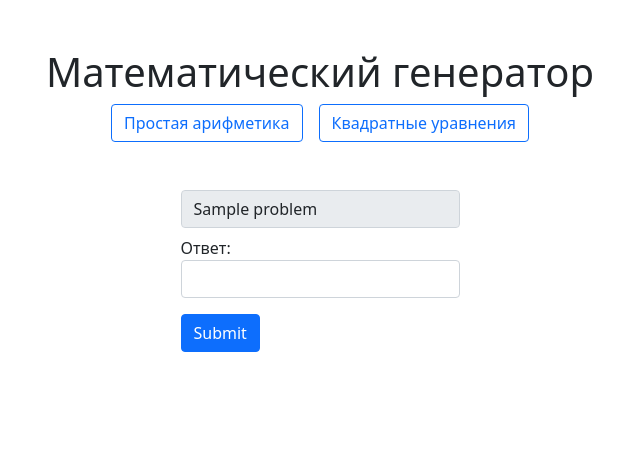
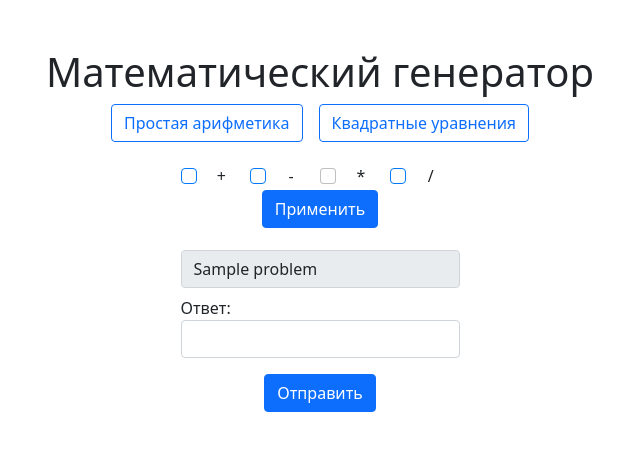
Before and after one commit to rowdyslav/MathCube, a Python web app: template templates/pages/generator.html in a window 1280 px wide. Shown: the part 103-554 px from the top of the page, without its empty margins (320-960 px from the left). Run offline with Jinja, Linux system fonts and the light colour scheme; the template is opened without the code that fills it: most values are stand-ins (such as "Sample title", 1, 10 or a date in 2020).

Commit message:
front changes

```diff
--- /dev/null
+++ b/static/css/generator.css
@@ -0,0 +1,7 @@
+:root {
+    --main-color: #0179FA;
+}
+
+#sumCheck, #difCheck, #MultCheck, #divCheck {
+    border-color: var(--main-color);
+}
--- a/templates/base.html
+++ b/templates/base.html
@@ -13,6 +13,7 @@
     <link rel="stylesheet" href="{{ url_for('static', filename='css/login.css') }}">
     <link rel="stylesheet" href="{{ url_for('static', filename='css/profile.css') }}">
     <link rel="stylesheet" href="{{ url_for('static', filename='css/style.css') }}">
+    <link rel="stylesheet" href="{{ url_for('static', filename='css/generator.css') }}">
     <script src="{{ url_for('static', filename='js/bootstrap.bundle.min.js') }}"></script>
     <title>Document</title>
 </head>
--- a/templates/pages/generator.html
+++ b/templates/pages/generator.html
@@ -19,6 +19,9 @@
                                     </div>
                                     <div class="modal-body">
                                         {{ message }}
+                                        {% if message == "Неправильно!" %}
+                                            Правильный ответ: {{ correct_answer }}
+                                        {% endif %}
                                     </div>
                                     <div class="modal-footer">
                                         <button type="button" class="btn btn-secondary" data-bs-dismiss="modal">Ок
@@ -47,7 +50,34 @@
                 Квадратные уравнения
             </a>
         </div>
-        <form method="POST" class="w-25 mx-auto my-5">
+
+        {% if category != "quadratic_equation" %}
+            <div>
+                <form method="POST" class="form-control border-0 w-25 mx-auto text-center mt-3">
+                    <div class="row">
+                        <div class="col-3 form-check">
+                            <input type="checkbox" name="sumCheck" class="form-check-input" id="sumCheck" {% if '+' in sample_opers %}{{ "checked" }}{% endif %}>
+                            <label class="form-check-label" for="sumCheck">+</label>
+                        </div>
+                        <div class="col-3 form-check">
+                            <input type="checkbox" name="difCheck" class="form-check-input" id="difCheck" {% if '-' in sample_opers %}{{ "checked" }}{% endif %}>
+                            <label class="form-check-label" for="difCheck">-</label>
+                        </div>
+                        <div class="col-3 form-check">
+                            <input type="checkbox" name="mulCheck" class="form-check-input" id="mulCheck" {% if '*' in sample_opers %}{{ "checked" }}{% endif %}>
+                            <label class="form-check-label" for="MultCheck">*</label>
+                        </div>
+                        <div class="col-3 form-check">
+                            <input type="checkbox" name="divCheck" class="form-check-input" id="divCheck" {% if '/' in sample_opers %}{{ "checked" }}{% endif %}>
+                            <label class="form-check-label" for="divCheck">/</label>
+                        </div>
+                    </div>
+                    <button type="submit" name="submit_btn" value="apply" class="btn btn-primary">Применить</button>
+                </form>
+            </div>
+        {% endif %}
+
+        <form method="POST" class="w-25 mx-auto my-3">
             <div class="form-group my-2">
                 <label for="problem" hidden="hidden">Problem:</label>
                 <input type="text" class="form-control" id="problem" value="{{ problem }}" disabled>
@@ -68,7 +98,10 @@
                     <input type="number" step="any" class="form-control" id="answer1" name="answer1" required>
                 </div>
             {% endif %}
-            <button type="submit" class="btn btn-primary my-2">Submit</button>
+            <div class="w-100 text-center">
+                <button type="submit" name="submit_btn" value="answer" class="btn btn-primary my-2">Отправить</button>
+            </div>
+
         </form>
     </div>
 {% endblock %}
```
Also changed, not shown: 1 other file.
